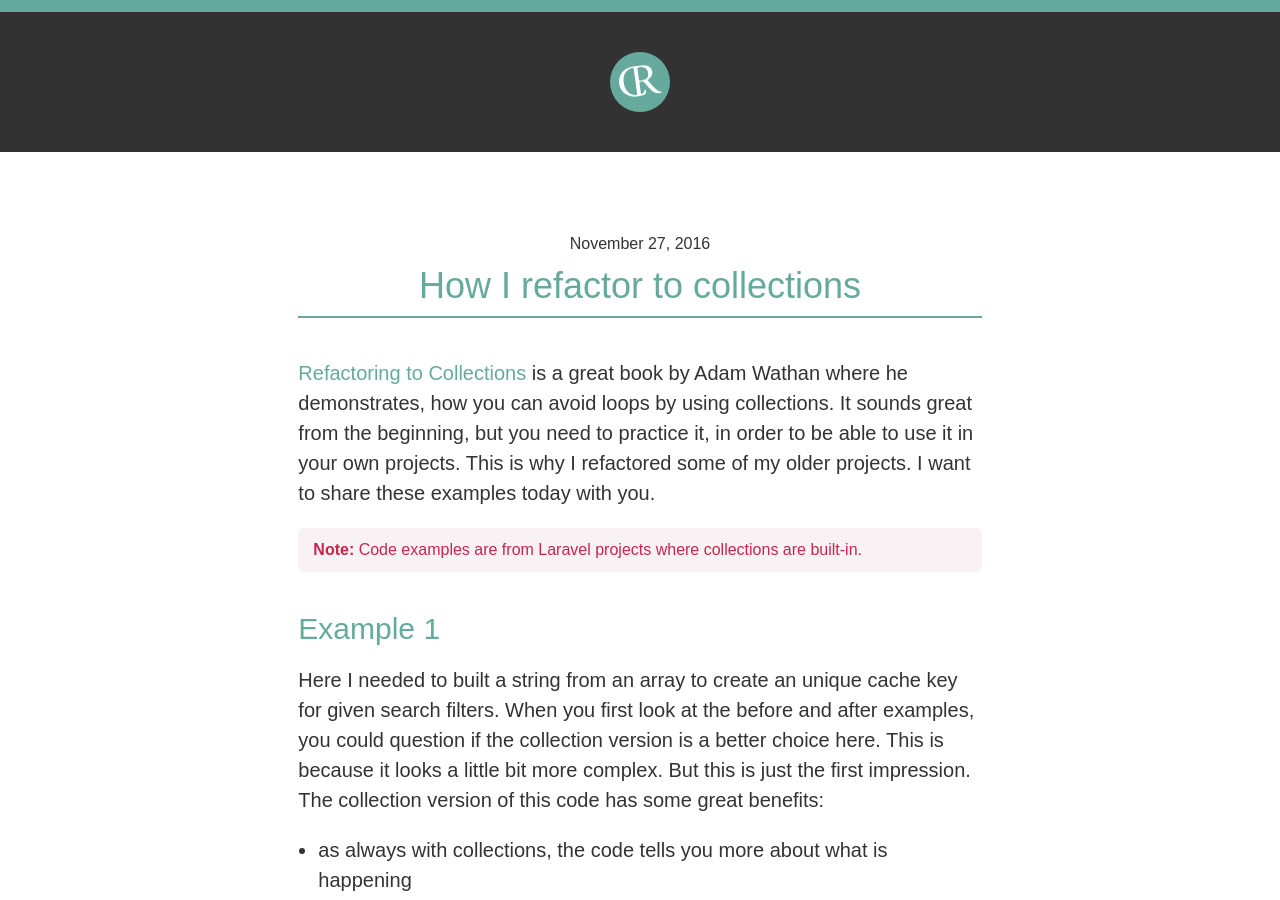
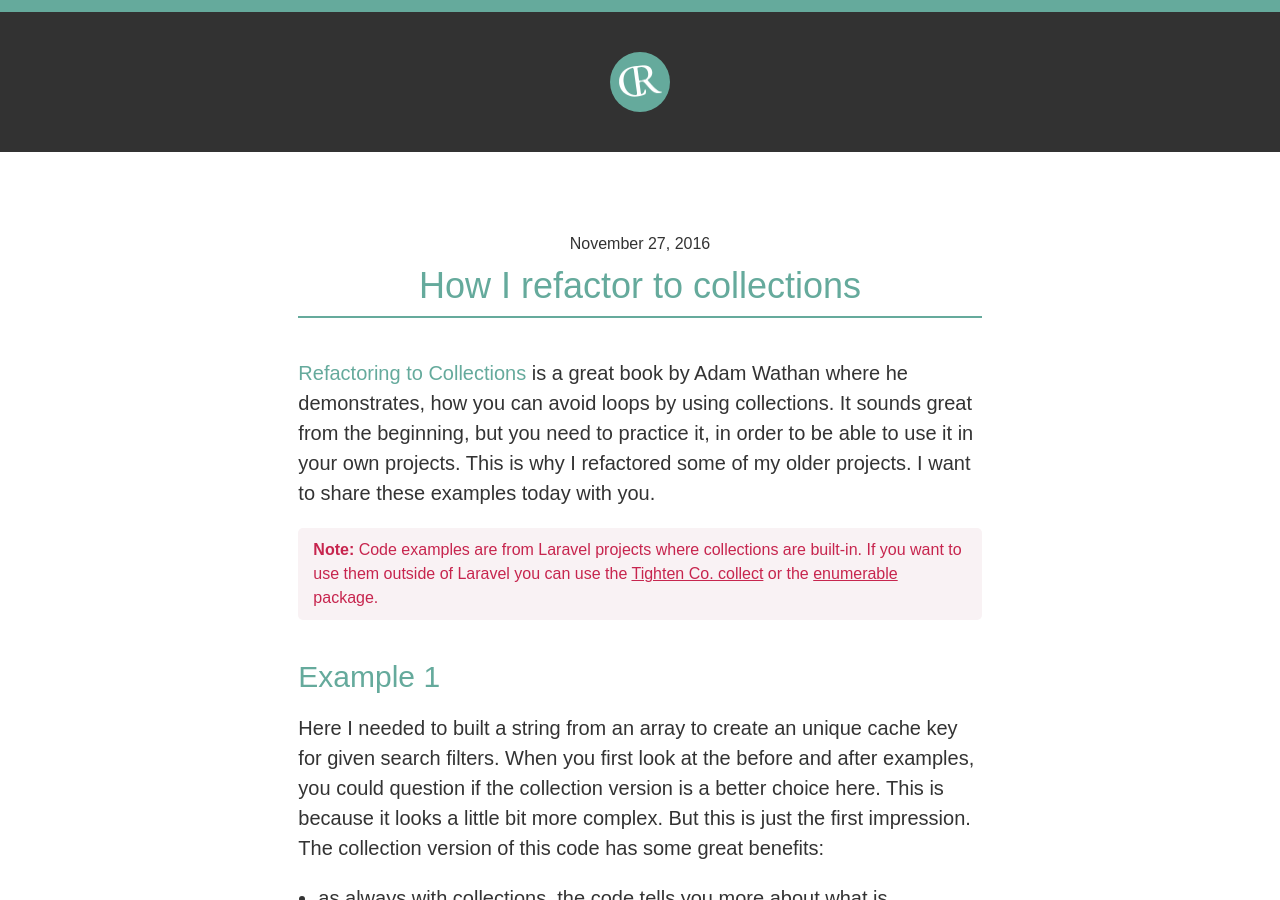
Before and after one commit to christophrumpel/christophrumpel.github.io, a Jekyll site: the page built from _posts/2016-11-27-How-I-refactor-to-collections.md, in a window 1280 px wide and 900 px high. Built offline with Jekyll 4.4.1, drawn with Linux system fonts in a browser that asks for light colours; some web fonts are replaced; comment, search, counter and statistics services are not loaded.

Commit message:
Add link to packages

```diff
--- a/_posts/2016-11-27-How-I-refactor-to-collections.md
+++ b/_posts/2016-11-27-How-I-refactor-to-collections.md
@@ -9,7 +9,7 @@ article_description: "Refactoring to Collections is a great book by Adam Wathan
 <a href="https://adamwathan.me/refactoring-to-collections">Refactoring to Collections</a> is a great book by Adam Wathan where he demonstrates, how you can avoid loops by using collections. It sounds great from the beginning, but you need to practice it, in order to be able to use it in your own projects. This is why I refactored some of my older projects. I want to share these examples today with you.
 </header>
 
-<div class="note"><strong>Note:</strong> Code examples are from Laravel projects where collections are built-in.</div>
+<div class="note"><strong>Note:</strong> Code examples are from Laravel projects where collections are built-in. If you want to use them outside of Laravel you can use the <a href="https://github.com/tightenco/collect">Tighten Co. collect</a> or the <a href="https://github.com/lasso/Enumerable.php/wiki">enumerable</a> package.</div>
 
 ## Example 1
 
```
